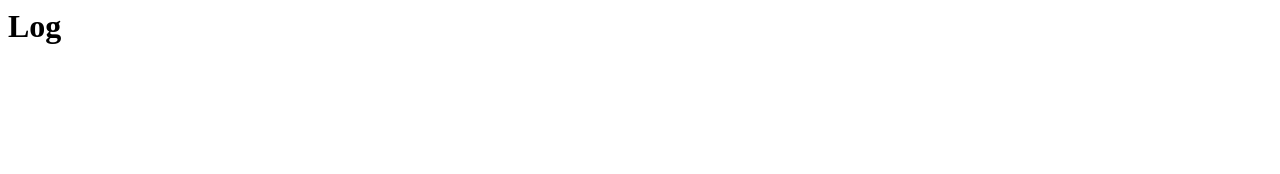
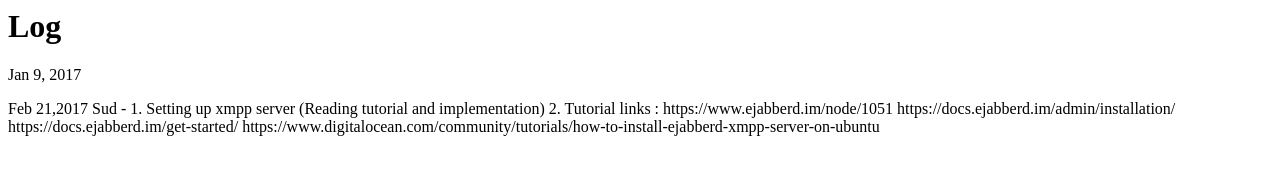
Before and after one commit to sud11/Dynamic-Analysis, a plain HTML site: page index.html in a window 1280 px wide. Drawn offline with Linux system fonts and the light colour scheme.

Commit message:
log added

```diff
--- a/index.html
+++ b/index.html
@@ -1 +1,19 @@
 <h1> Log </h1>
+
+
+<p> Jan 9, 2017
+
+</p>
+
+<p> Feb 21,2017
+
+Sud -
+	1. Setting up xmpp server (Reading tutorial and implementation)
+	2.
+
+	Tutorial links :
+	https://www.ejabberd.im/node/1051
+	https://docs.ejabberd.im/admin/installation/
+	https://docs.ejabberd.im/get-started/
+	https://www.digitalocean.com/community/tutorials/how-to-install-ejabberd-xmpp-server-on-ubuntu
+</p>
```
Also changed, not shown: ejabberd_config.txt (added), 3 other files.
